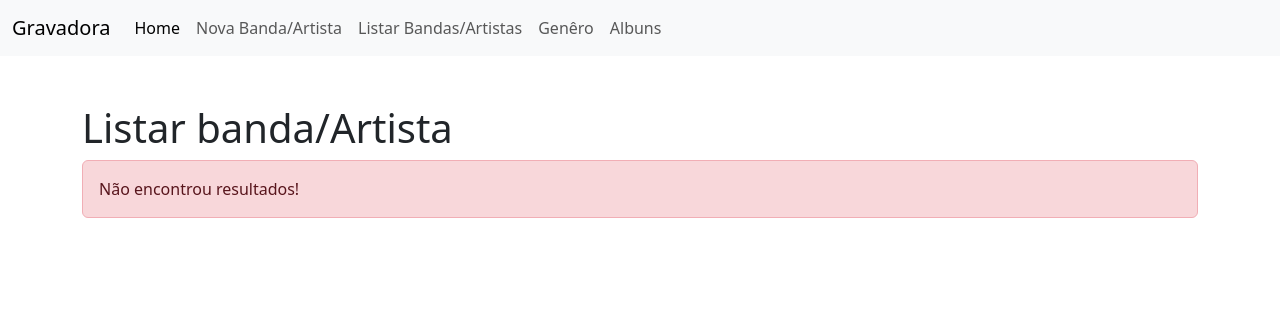
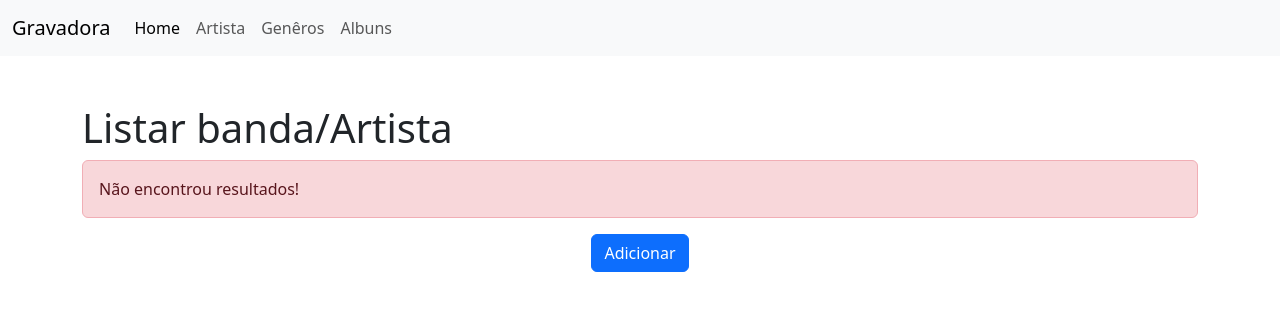
Before and after one commit to bgluft/Trabalho_gravadora, a PHP site: page /index.php?page=listar in a window 1280 px wide. Shown: the top 311 px of the page. Run offline with PHP 8.4, Linux system fonts and the light colour scheme; data that the repository does not hold is empty.

```diff
--- a/artists/listar-banda-artista.php
+++ b/artists/listar-banda-artista.php
@@ -34,3 +34,6 @@
         print "<p class='alert alert-danger'>Não encontrou resultados!</p>";
     }
 ?>
+<div class="d-flex justify-content-center">
+<button  onclick="location.href='?page=novo'" class="btn btn-primary">Adicionar</button>
+</div>
--- a/index.php
+++ b/index.php
@@ -19,13 +19,10 @@
           <a class="nav-link active" aria-current="page" href="index.php">Home</a>
         </li>
         <li class="nav-item">
-          <a class="nav-link" href="index.php?page=novo">Nova Banda/Artista</a>
+          <a class="nav-link" href="index.php?page=listar">Artista</a>
         </li>
         <li class="nav-item">
-          <a class="nav-link" href="index.php?page=listar">Listar Bandas/Artistas</a>
-        </li>
-        <li class="nav-item">
-          <a class="nav-link" href="index.php?page=listar-genero">Genêro</a>
+          <a class="nav-link" href="index.php?page=listar-genero">Genêros</a>
         </li>
         <li class="nav-item">
           <a class="nav-link" href="index.php?page=listar-album">Albuns</a>
```
Also changed, not shown: albuns/listar-album.php (+17 -4 lines).
